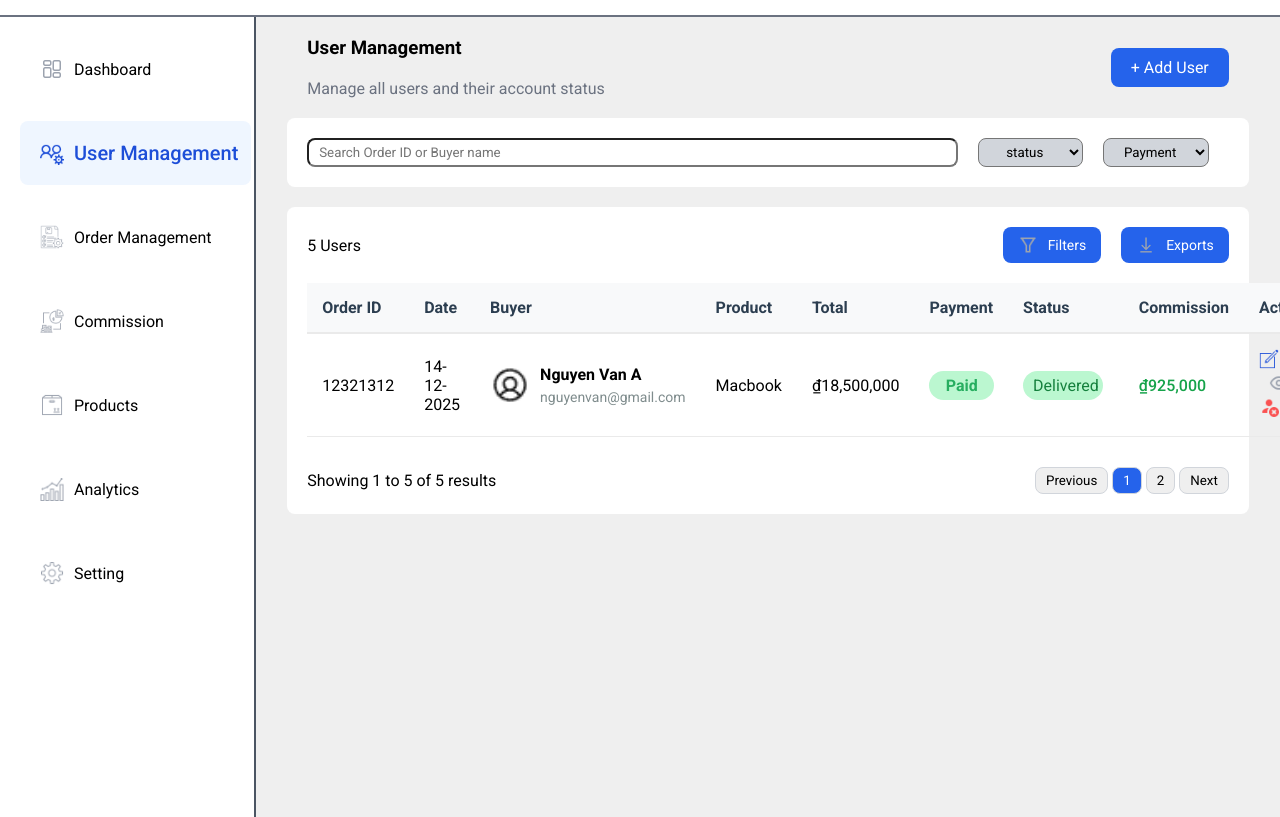
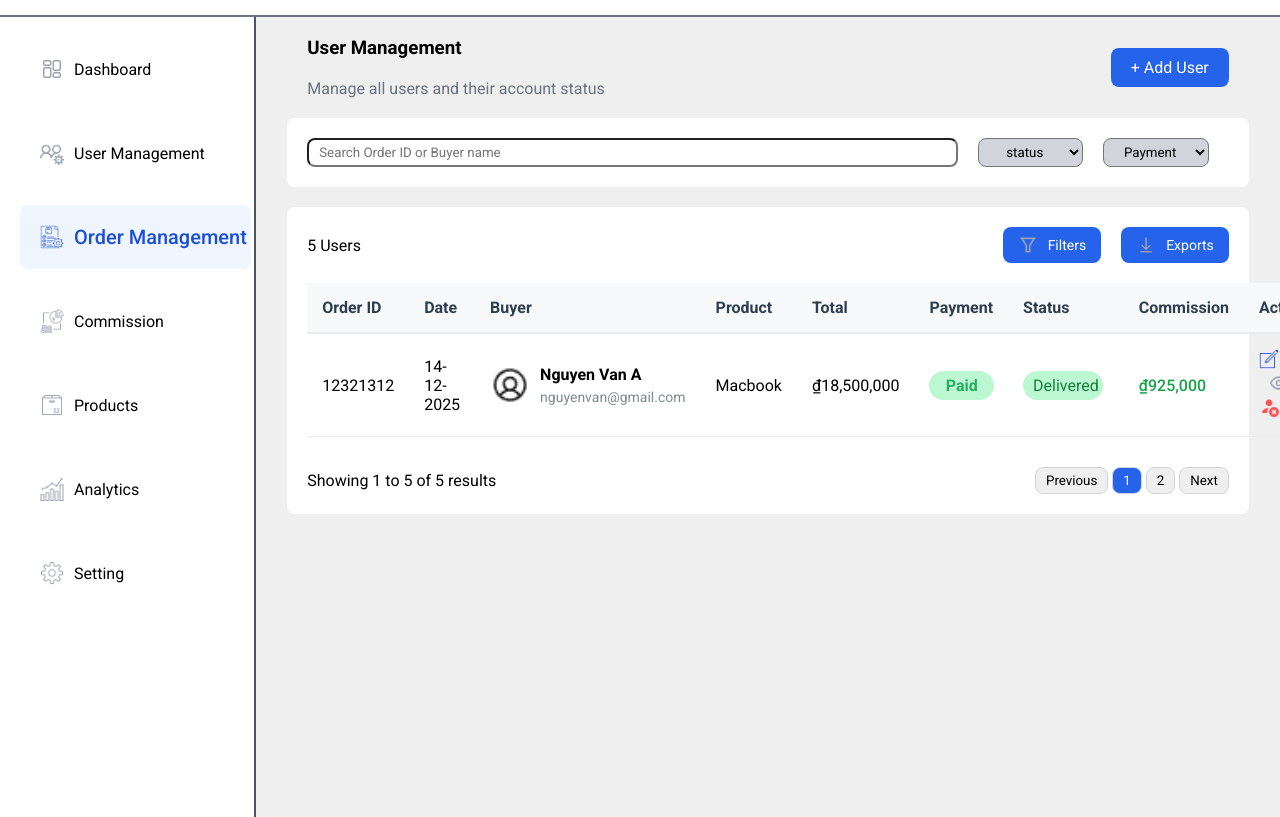
Before and after one commit to AlanTruong43/capstone1_SMPC_store, a plain HTML site: page frontend/admin/order_management.html in a window 1280 px wide. Shown: the part 78-895 px from the top of the page. Drawn offline with nearby package versions, Linux system fonts and the light colour scheme.

Commit message:
fix menu Order Management

```diff
--- a/frontend/admin/order_management.html
+++ b/frontend/admin/order_management.html
@@ -41,14 +41,14 @@
                 </div>
             </a>
             <a href="/frontend/admin/user_management.html">
-                <div class="user_management active_menu">
-                    <img src="/img/icon/active icon admin menu/icons8-users-settings-32.png" alt="">
+                <div class="user_management">
+                    <img src="/img/icon/icons8-users-settings-32 (1).png" alt="">
                     <p>User Management</p>
                 </div>
             </a>
             <a href="/frontend/admin/order_management.html">
-                <div class="order_management">
-                    <img src="/img/icon/icons8-order-management-66.png" alt="">
+                <div class="order_management active_menu">
+                    <img src="/img/icon/active icon admin menu/icons8-order-management-66.png" alt="">
                     <p>Order Management</p>
                 </div>
             </a>
```
